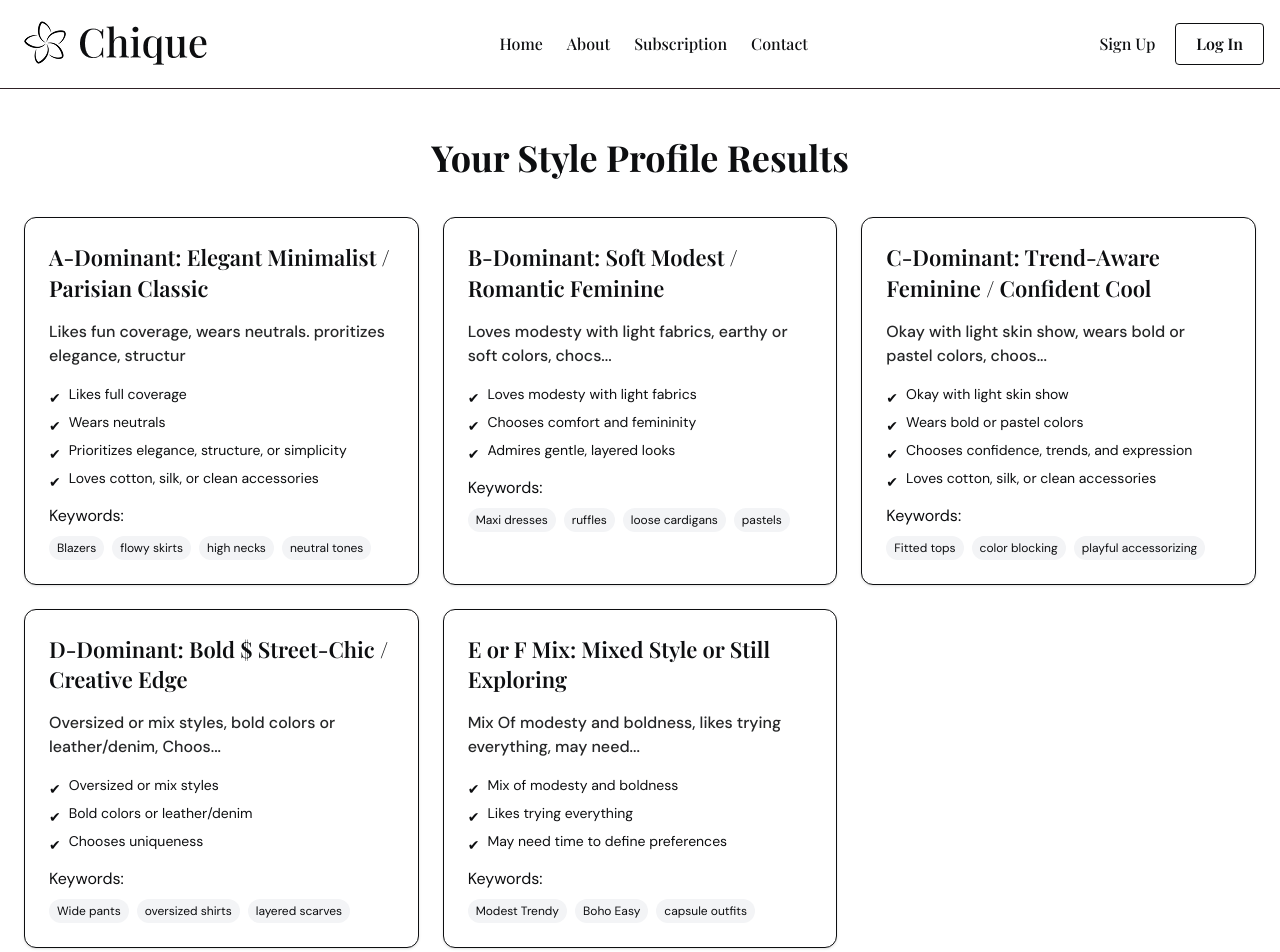
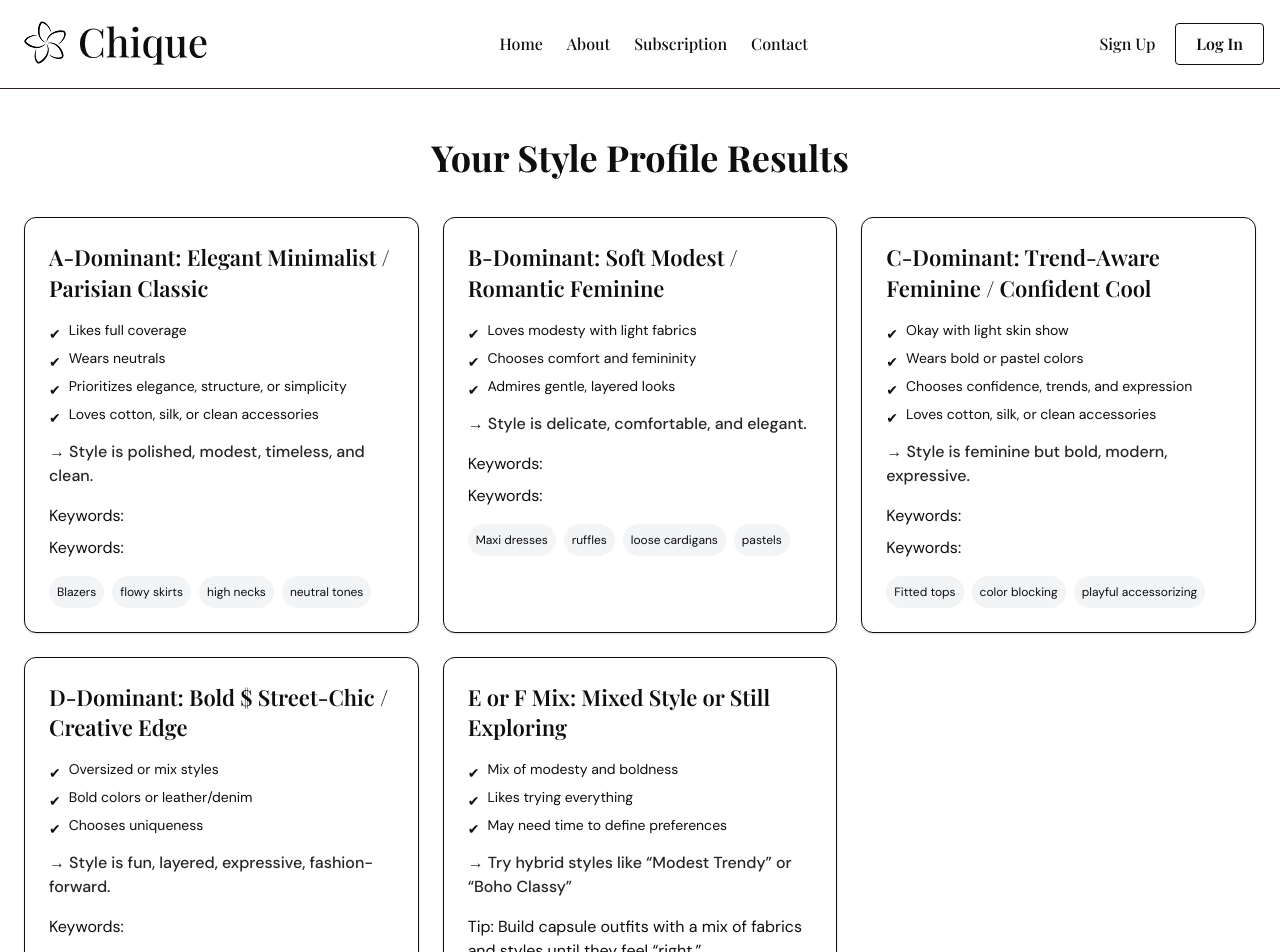
Before and after one commit to Webgenius0/chique, a Next.js app: page /profile-results in a window 1280 px wide. Shown: the top 952 px of the page. Built offline with nearby package versions, Linux system fonts and the light colour scheme; a web font is replaced by a local one; what @ant-design/nextjs-registry would draw is missing.

Commit message:
Profile-results page updated

```diff
--- a/app/(site)/profile-results/page.js
+++ b/app/(site)/profile-results/page.js
@@ -3,8 +3,7 @@ import ShopButton from "@/components/common/ShopButton";
 const styleProfiles = [
   {
     title: "A-Dominant: Elegant Minimalist / Parisian Classic",
-    subtitle:
-      "Likes fun coverage, wears neutrals. proritizes elegance, structur",
+    subtitle: " → Style is polished, modest, timeless, and clean.",
     points: [
       "Likes full coverage",
       "Wears neutrals",
@@ -15,8 +14,7 @@ const styleProfiles = [
   },
   {
     title: "B-Dominant: Soft Modest / Romantic Feminine",
-    subtitle:
-      "Loves modesty with light fabrics, earthy or soft colors, chocs...",
+    subtitle: " → Style is delicate, comfortable, and elegant.",
     points: [
       "Loves modesty with light fabrics",
       "Chooses comfort and femininity",
@@ -26,8 +24,7 @@ const styleProfiles = [
   },
   {
     title: "C-Dominant: Trend-Aware Feminine / Confident Cool",
-    subtitle:
-      "Okay with light skin show, wears bold or pastel colors, choos...",
+    subtitle: " → Style is feminine but bold, modern, expressive.",
     points: [
       "Okay with light skin show",
       "Wears bold or pastel colors",
@@ -38,7 +35,7 @@ const styleProfiles = [
   },
   {
     title: "D-Dominant: Bold $ Street-Chic / Creative Edge",
-    subtitle: "Oversized or mix styles, bold colors or leather/denim, Choos...",
+    subtitle: " → Style is fun, layered, expressive, fashion-forward.",
     points: [
       "Oversized or mix styles",
       "Bold colors or leather/denim",
@@ -48,14 +45,13 @@ const styleProfiles = [
   },
   {
     title: "E or F Mix: Mixed Style or Still Exploring",
-    subtitle:
-      "Mix Of modesty and boldness, likes trying everything, may need...",
+    subtitle: " → Try hybrid styles like “Modest Trendy” or “Boho Classy”",
     points: [
       "Mix of modesty and boldness",
       "Likes trying everything",
       "May need time to define preferences",
     ],
-    keywords: ["Modest Trendy", "Boho Easy", "capsule outfits"],
+    tips: "Tip: Build capsule outfits with a mix of fabrics and styles until they feel “right.”",
   },
 ];
 const ProfileResults = () => {
@@ -75,9 +71,7 @@ const ProfileResults = () => {
             <p className=" xl:text-[22px] xs:text-xl text-lg font-secondary font-semibold text-primary-dark mb-2 sm:mb-4">
               {profile.title}
             </p>
-            <p className="text-base font-primary font-medium text-primary-dark/90 mb-3 sm:mb-4">
-              {profile.subtitle}
-            </p>
+
             {/* list */}
             <ul className="text-sm text-gray-700 space-y-1 mb-3">
               {profile.points.map((point, i) => (
@@ -89,7 +83,20 @@ const ProfileResults = () => {
                 </li>
               ))}
             </ul>
+            <p className="text-base font-primary font-medium text-primary-dark/90 mb-3 sm:mb-4">
+              {profile.subtitle}
+            </p>
             {/* keywords */}
+            {profile.keywords && (
+              <p className="text-base text-primary-dark font-primary mb-1 sm:mb-2">
+                Keywords:
+              </p>
+            )}
+
+            <div className="flex flex-wrap gap-1 sm:gap-2">
+              {/* keywords */}
+              {profile.keywords && profile.keywords.length > 0 && (
+                <>
                   <p className="text-base text-primary-dark font-primary mb-1 sm:mb-2">
                     Keywords:
                   </p>
@@ -97,12 +104,16 @@ const ProfileResults = () => {
                     {profile.keywords.map((kw, i) => (
                       <span
                         key={i}
-                  className="text-xs bg-gray-100 px-2 py-0.5 sm:py-1 rounded-full text-primary-dark font-primary"
+                        className="text-xs bg-gray-100 p-2 rounded-full text-primary-dark font-primary"
                       >
                         {kw}
                       </span>
                     ))}
                   </div>
+                </>
+              )}
+            </div>
+            <p>{profile.tips}</p>
           </div>
         ))}
       </div>
```
Lines whose indentation alone changed are shown as unchanged.
